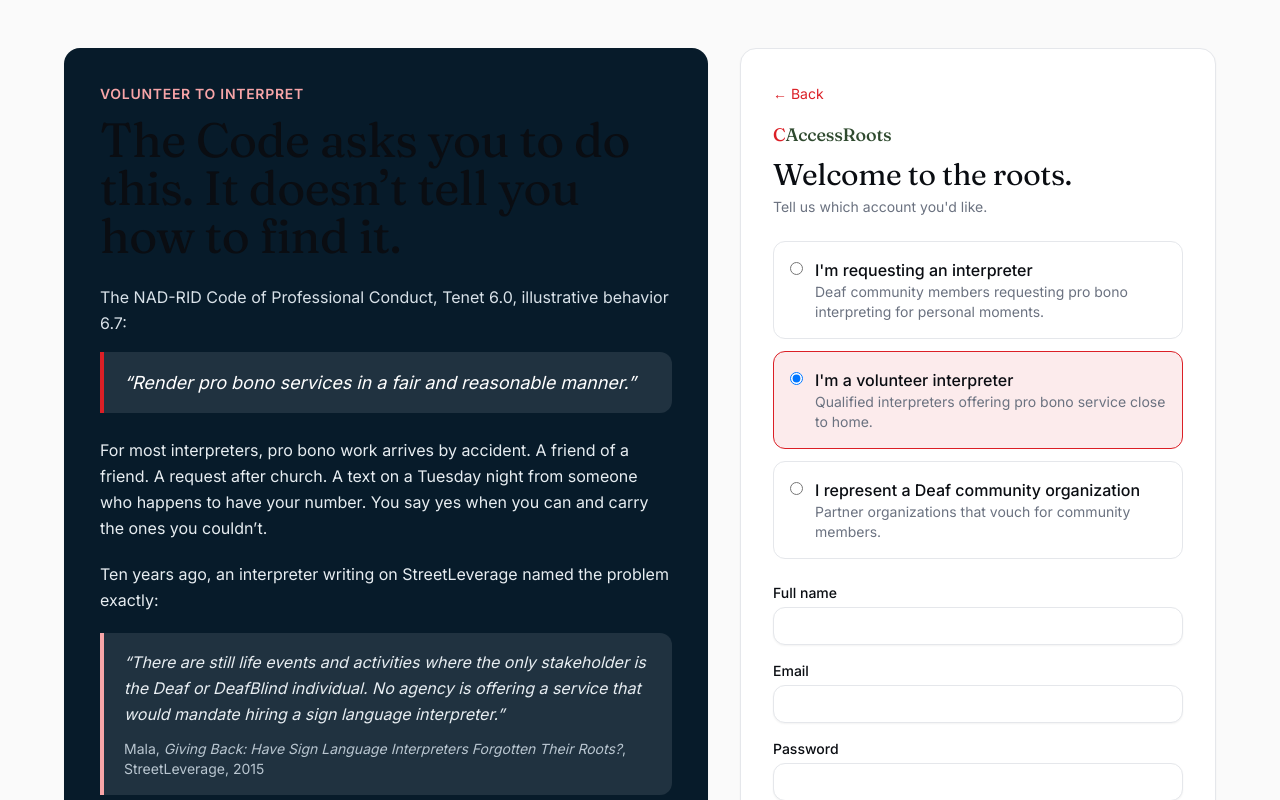
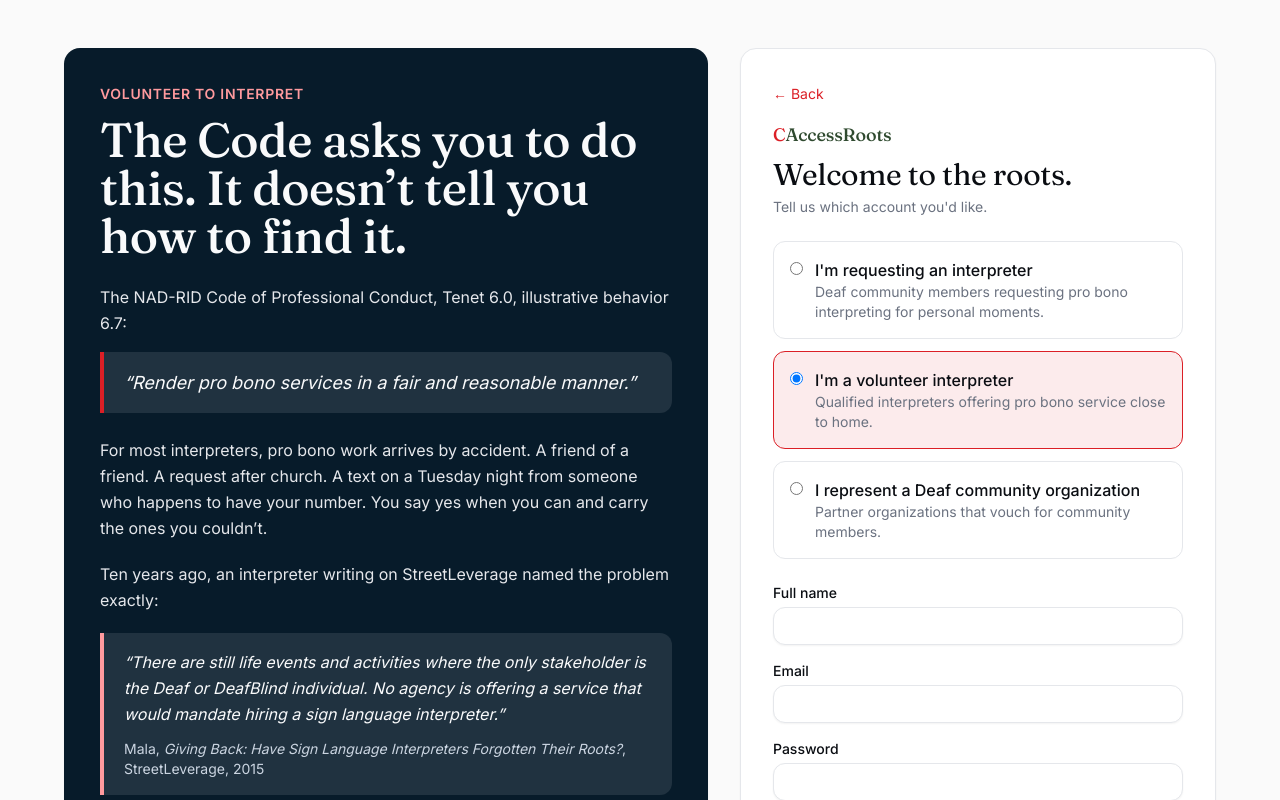
Before and after one commit to koregan-ad/caccessroots, a Next.js app: page /sign-up in a window 1280 px wide. Both pictures are taken after a click on the label 640 px from the left and 390 px from the top of the page. Shown: the top 800 px of the page. Built offline with nearby package versions, Linux system fonts and the light colour scheme.

Commit message:
Update page.tsx

```diff
--- a/src/app/sign-up/page.tsx
+++ b/src/app/sign-up/page.tsx
@@ -7,7 +7,11 @@ import { createSupabaseBrowserClient } from "@/lib/supabase/client";
 import { Wordmark } from "@/components/wordmark";
 import type { UserRole } from "@/lib/types";
 
-const ROLES: { value: UserRole; label: string; desc: string }[] = [
+const ROLES: {
+  value: UserRole;
+  label: string;
+  desc: string;
+}[] = [
   {
     value: "requestor",
     label: "I'm requesting an interpreter",
@@ -111,7 +115,9 @@ function SignUpForm() {
         {isInterpreter && <VolunteerRecruitingSection />}
 
         <div
-          className={`card w-full p-8 ${isInterpreter ? "mt-8 lg:mt-0" : ""}`}
+          className={`card w-full p-8 ${
+            isInterpreter ? "mt-8 lg:mt-0" : ""
+          }`}
         >
           <Link href="/" className="text-sm text-[#DB1F26]">
             ← Back
@@ -156,8 +162,13 @@ function SignUpForm() {
                   />
 
                   <div>
-                    <p className="font-medium text-[#0A0D12]">{r.label}</p>
-                    <p className="text-sm text-[#6B7280]">{r.desc}</p>
+                    <p className="font-medium text-[#0A0D12]">
+                      {r.label}
+                    </p>
+
+                    <p className="text-sm text-[#6B7280]">
+                      {r.desc}
+                    </p>
                   </div>
                 </div>
               </label>
@@ -169,6 +180,7 @@ function SignUpForm() {
               <label className="label" htmlFor="fullName">
                 Full name
               </label>
+
               <input
                 id="fullName"
                 required
@@ -183,6 +195,7 @@ function SignUpForm() {
               <label className="label" htmlFor="email">
                 Email
               </label>
+
               <input
                 id="email"
                 type="email"
@@ -198,6 +211,7 @@ function SignUpForm() {
               <label className="label" htmlFor="password">
                 Password
               </label>
+
               <input
                 id="password"
                 type="password"
@@ -208,6 +222,7 @@ function SignUpForm() {
                 onChange={(e) => setPassword(e.target.value)}
                 autoComplete="new-password"
               />
+
               <p className="mt-1 text-xs text-[#6B7280]">
                 At least 8 characters.
               </p>
@@ -247,57 +262,63 @@ function VolunteerRecruitingSection() {
   return (
     <section
       aria-labelledby="volunteer-recruiting-heading"
-      className="rounded-2xl bg-[#071B2A] p-7 text-white shadow-sm sm:p-9"
+      className="rounded-2xl bg-[#071B2A] p-7 shadow-sm sm:p-9"
     >
-      <p className="text-sm font-semibold uppercase tracking-wider text-[#F7A5A8]">
+      <p className="text-sm font-semibold uppercase tracking-wider text-[#FF9A9E]">
         Volunteer to interpret
       </p>
 
       <h1
         id="volunteer-recruiting-heading"
-        className="mt-3 font-serif text-4xl leading-tight sm:text-5xl"
+        className="mt-3 font-serif text-4xl font-medium leading-tight text-[#F9FAFB] sm:text-5xl"
       >
         The Code asks you to do this. It doesn’t tell you how to find it.
       </h1>
 
-      <p className="mt-6 leading-relaxed text-[#D8E1E8]">
+      <p className="mt-6 leading-relaxed text-[#E5E7EB]">
         The NAD-RID Code of Professional Conduct, Tenet 6.0, illustrative
         behavior 6.7:
       </p>
 
-      <blockquote className="mt-4 rounded-r-xl border-l-4 border-[#DB1F26] bg-white/10 px-5 py-4 text-lg italic leading-relaxed">
+      <blockquote className="mt-4 rounded-r-xl border-l-4 border-[#DB1F26] bg-white/10 px-5 py-4 text-lg italic leading-relaxed text-[#F9FAFB]">
         “Render pro bono services in a fair and reasonable manner.”
       </blockquote>
 
-      <div className="mt-6 space-y-5 leading-relaxed text-[#E7EDF1]">
+      <div className="mt-6 space-y-5 leading-relaxed text-[#E5E7EB]">
         <p>
-          For most interpreters, pro bono work arrives by accident. A friend of
-          a friend. A request after church. A text on a Tuesday night from
-          someone who happens to have your number. You say yes when you can and
-          carry the ones you couldn’t.
+          For most interpreters, pro bono work arrives by accident. A
+          friend of a friend. A request after church. A text on a Tuesday
+          night from someone who happens to have your number. You say yes
+          when you can and carry the ones you couldn’t.
         </p>
 
         <p>
-          Ten years ago, an interpreter writing on StreetLeverage named the
-          problem exactly:
+          Ten years ago, an interpreter writing on StreetLeverage named
+          the problem exactly:
         </p>
 
-        <blockquote className="rounded-r-xl border-l-4 border-[#F7A5A8] bg-white/10 px-5 py-4 italic leading-relaxed">
+        <blockquote className="rounded-r-xl border-l-4 border-[#FF9A9E] bg-white/10 px-5 py-4 italic leading-relaxed text-[#F9FAFB]">
           <p>
             “There are still life events and activities where the only
             stakeholder is the Deaf or DeafBlind individual. No agency is
             offering a service that would mandate hiring a sign language
             interpreter.”
           </p>
-          <footer className="mt-3 text-sm not-italic text-[#B9C6D0]">
-            Mala, <cite>Giving Back: Have Sign Language Interpreters Forgotten Their Roots?</cite>, StreetLeverage, 2015
+
+          <footer className="mt-3 text-sm not-italic text-[#CBD5E1]">
+            Mala,{" "}
+            <cite>
+              Giving Back: Have Sign Language Interpreters Forgotten Their
+              Roots?
+            </cite>
+            , StreetLeverage, 2015
           </footer>
         </blockquote>
 
         <p>
-          That’s what this is. Requests you can see, filtered to a distance you
-          can drive, in a volume you can choose. Fair and reasonable becomes
-          something you can point to.
+          That’s what this is. Requests you can see, filtered to a distance
+          you can drive, in a volume you can choose. Fair and reasonable
+          becomes something you can point to.
         </p>
       </div>
     </section>
@@ -309,7 +330,10 @@ function AuthLoading() {
     <main className="grid min-h-screen place-items-center bg-[#FAFAFA] px-4">
       <div className="card w-full max-w-xl p-8">
         <Wordmark size="sm" href={null} />
-        <p className="mt-4 text-sm text-[#6B7280]">Loading sign up…</p>
+
+        <p className="mt-4 text-sm text-[#6B7280]">
+          Loading sign up…
+        </p>
       </div>
     </main>
   );
```
